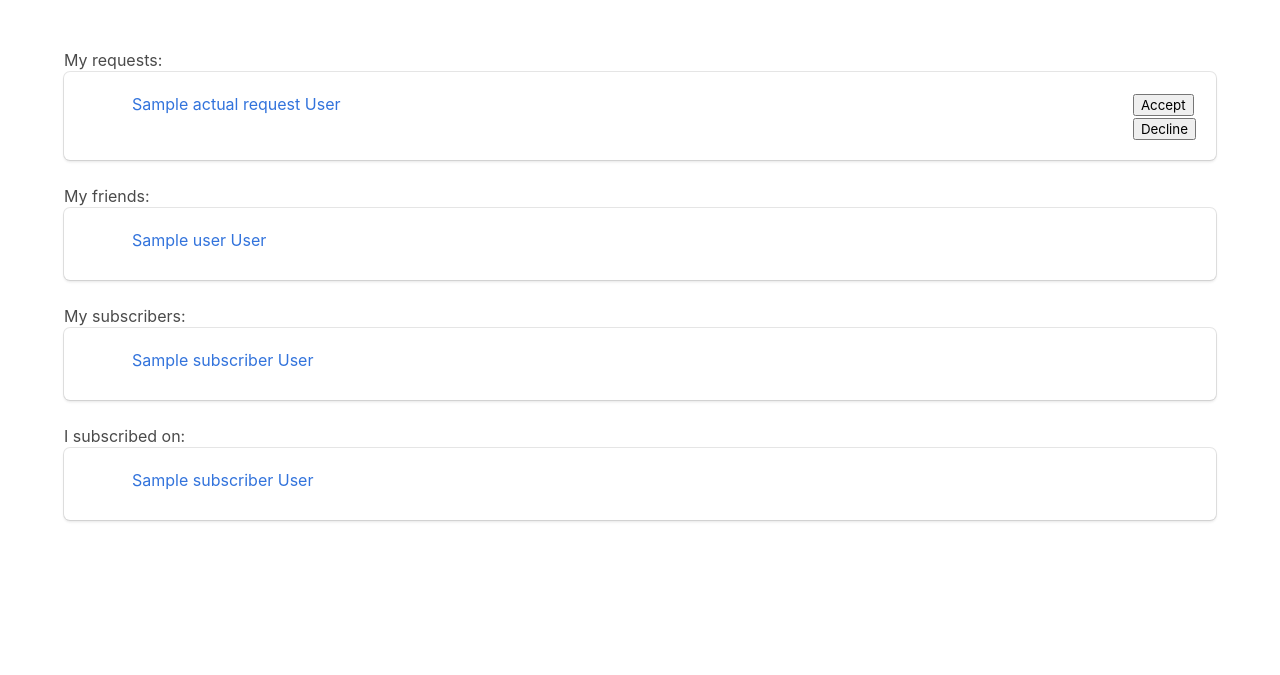
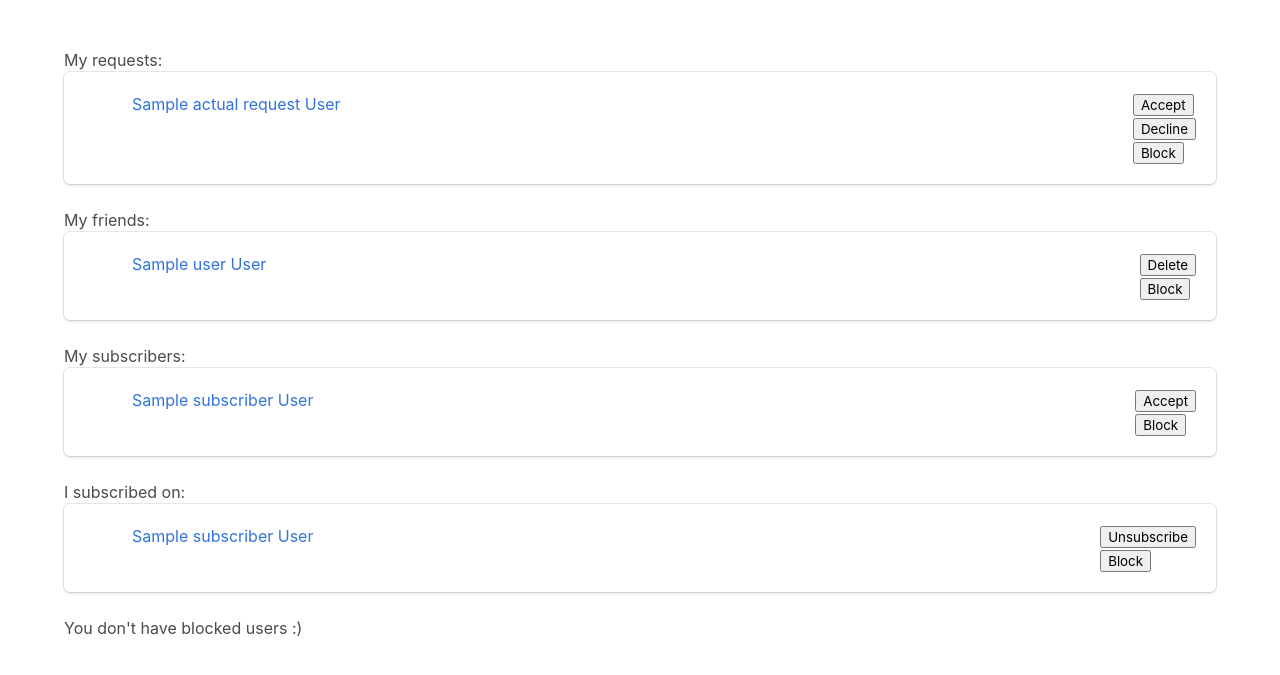
Before and after one commit to GridySnake/achievements, a Python web app: template templates/my_friends.html in a window 1280 px wide. Shown: the part 52-727 px from the top of the page. Run offline with Jinja, Linux system fonts and the light colour scheme; the template is opened without the code that fills it: most values are stand-ins (such as "Sample title", 1, 10 or a date in 2020); some libraries are stand-ins or nearby versions.

Commit message:
Commit_15

```diff
--- a/routes/base.py
+++ b/routes/base.py
@@ -38,7 +38,7 @@ def setup_routes(app):
     app.router.add_post('/add_achievement', AchievementsView.post, name='add_achievement')
     app.router.add_post('/user_info', UserInfoView.post, name='user_info')
     app.router.add_get('/user_info', UserInfoView.get, name='user_info')
-    app.router.add_post('/confirm_friend', MyFriendsView.post, name='confirm_friend')
+    app.router.add_post('/my_friends', MyFriendsView.post, name='confirm_friend')
     for i in range(len_users):
         app.router.add_get(f'/{i}', PersonalPageView.get, name=f'personal_page_{i}')
         app.router.add_get(f'/chat_{i}', ChatView.get, name=f'chat_{i}')
--- a/templates/my_friends.html
+++ b/templates/my_friends.html
@@ -23,20 +23,27 @@
                                     </div>
                                 </div>
                                 <div class="media-right">
-                                    <form action="{{ url('confirm_friend') }}" method="post">
+                                    <form action="{{ url('my_friends') }}" method="post">
                                         <input type="hidden" name="uid" value="{{ actual_request.user_id }}">
                                         <input type="hidden" name="action" value=True>
                                         <button type="submit">Accept</button>
                                     </form>
-                                    <form action="{{ url('confirm_friend') }}" method="post">
+                                    <form action="{{ url('my_friends') }}" method="post">
                                         <input type="hidden" name="uid" value="{{ actual_request.user_id }}">
                                         <input type="hidden" name="action" value=False>
                                         <button type="submit">Decline</button>
+                                    </form>
+                                    <form action="{{ url('my_friends') }}" method="post">
+                                        <input type="hidden" name="uid" value="{{ actual_request.user_id }}">
+                                        <input type="hidden" name="block" value=True>
+                                        <button type="submit">Block</button>
                                     </form>
                                 </div>
                             </article>
                         </div>
                     {% endfor %}
+            </div>
+        </div>
     {% endif %}
     {% if users %}
         <div class="columns">
@@ -56,6 +63,18 @@
                                     <div class="content">
                                         <p><a href={{ user.user_id }}>{{ user.name }} {{ user.surname }}</a></p>
                                     </div>
+                                </div>
+                                <div class="media-right">
+                                    <form action="{{ url('my_friends') }}" method="post">
+                                        <input type="hidden" name="uid" value="{{ user.user_id }}">
+                                        <input type="hidden" name="delete" value=True>
+                                        <button type="submit">Delete</button>
+                                    </form>
+                                    <form action="{{ url('my_friends') }}" method="post">
+                                        <input type="hidden" name="uid" value="{{ user.user_id }}">
+                                        <input type="hidden" name="block" value=True>
+                                        <button type="submit">Block</button>
+                                    </form>
                                 </div>
                             </article>
                         </div>
@@ -84,6 +103,18 @@
                                         <p><a href={{ subscriber.user_id }}>{{ subscriber.name }} {{ subscriber.surname }}</a></p>
                                     </div>
                                 </div>
+                                <div class="media-right">
+                                    <form action="{{ url('my_friends') }}" method="post">
+                                        <input type="hidden" name="uid" value="{{ subscriber.user_id }}">
+                                        <input type="hidden" name="action" value=True>
+                                        <button type="submit">Accept</button>
+                                    </form>
+                                    <form action="{{ url('my_friends') }}" method="post">
+                                        <input type="hidden" name="uid" value="{{ subscriber.user_id }}">
+                                        <input type="hidden" name="block" value=True>
+                                        <button type="submit">Block</button>
+                                    </form>
+                                </div>
                             </article>
                         </div>
                     {% endfor %}
@@ -111,6 +142,18 @@
                                 <p><a href={{ subscriber.user_id }}>{{ subscriber.name }} {{ subscriber.surname }}</a></p>
                             </div>
                         </div>
+                        <div class="media-right">
+                            <form action="{{ url('my_friends') }}" method="post">
+                                <input type="hidden" name="uid" value="{{ subscriber.user_id }}">
+                                <input type="hidden" name="unsubscribe" value=True>
+                                <button type="submit">Unsubscribe</button>
+                            </form>
+                            <form action="{{ url('my_friends') }}" method="post">
+                                <input type="hidden" name="uid" value="{{ subscriber.user_id }}">
+                                <input type="hidden" name="block" value=True>
+                                <button type="submit">Block</button>
+                            </form>
+                        </div>
                     </article>
                 </div>
                     {% endfor %}
@@ -119,4 +162,38 @@
             </div>
         </div>
     {% endif %}
+    {% if blocked %}
+        <div class="columns">
+            <div class="column">
+                <p>I blocked:</p>
+                    {% for block in blocked %}
+                <div class="box">
+                    <article class="media">
+                        <div class="media-left">
+                            {% if block.href is not none %}
+                            <figure class="image is-32x32">
+                                <img src="{{ url('static', filename='avatars/' + block.href) }}">
+                            </figure>
+                            {% endif %}
+                        </div>
+                        <div class="media-content">
+                            <div class="content">
+                                <p><a href={{ block.user_id }}>{{ block.name }} {{ block.surname }}</a></p>
+                            </div>
+                        </div>
+                        <div class="media-right">
+                            <form action="{{ url('my_friends') }}" method="post">
+                                <input type="hidden" name="uid" value="{{ block.user_id }}">
+                                <input type="hidden" name="unblock" value=True>
+                                <button type="submit">Unblock</button>
+                            </form>
+                        </div>
+                    </article>
+                </div>
+                    {% endfor %}
+    {% else %}
+        <p>You don't have blocked users :)</p>
+            </div>
+        </div>
+    {% endif %}
 {% endblock %}
```
Also changed, not shown: handlers/friends.py (+15 -7 lines), models/friends.py (+53 -35 lines), models/personal_page.py (deleted, +0 -127 lines).
